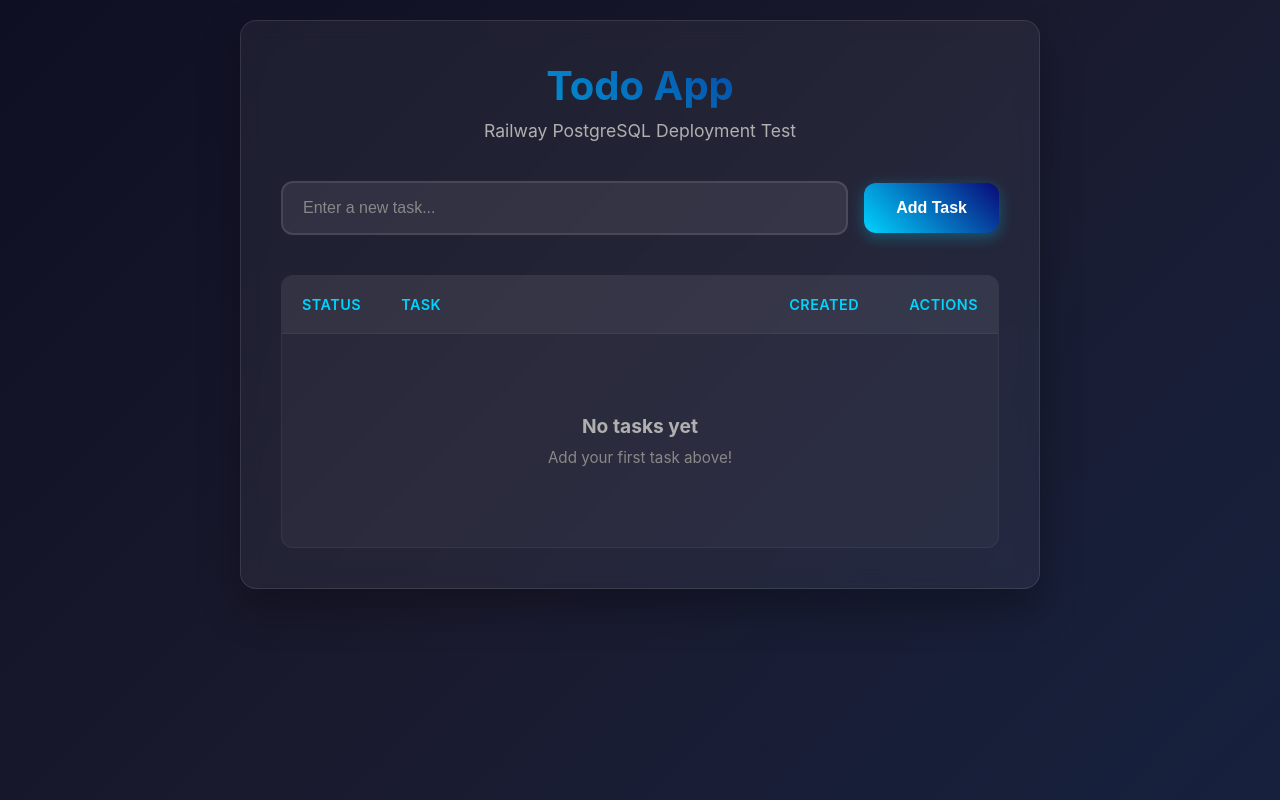
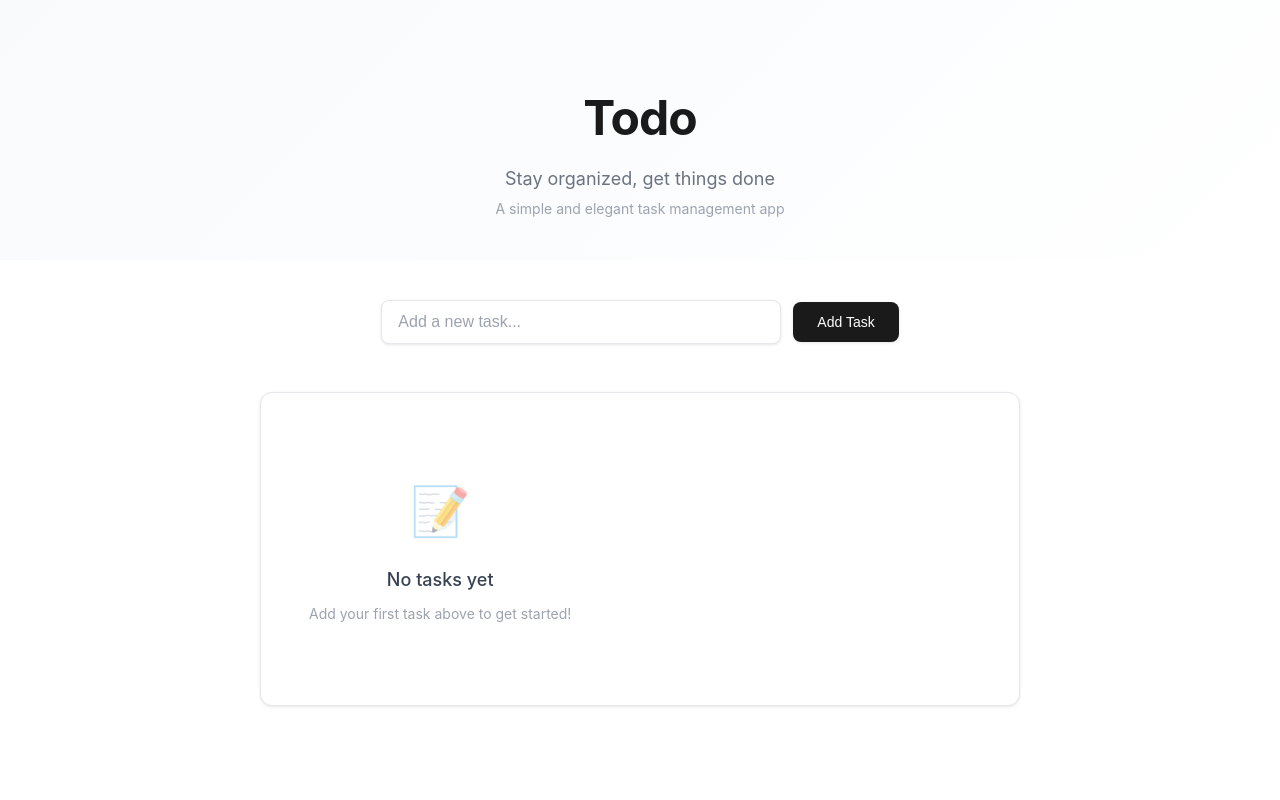
Before and after one commit to radiantsolutions-lab/todo, a Flask app: page / in a window 1280 px wide. Run offline with Flask 3, Linux system fonts and the light colour scheme; data that the repository does not hold is empty.

Commit message:
Redesign UI to match modern aesthetic - clean white design, modern typography, subtle shadows

```diff
--- a/templates/index.html
+++ b/templates/index.html
@@ -3,7 +3,7 @@
 <head>
     <meta charset="UTF-8">
     <meta name="viewport" content="width=device-width, initial-scale=1.0">
-    <title>Todo App - Railway Deployment Test</title>
+    <title>Todo App</title>
     <style>
         * {
             margin: 0;
@@ -12,153 +12,157 @@
         }
 
         body {
-            font-family: -apple-system, BlinkMacSystemFont, 'Segoe UI', Roboto, Oxygen, Ubuntu, Cantarell, sans-serif;
-            background: linear-gradient(135deg, #0f0f23 0%, #1a1a2e 50%, #16213e 100%);
-            color: #ffffff;
+            font-family: -apple-system, BlinkMacSystemFont, 'SF Pro Display', 'SF Pro Text', 'Helvetica Neue', Helvetica, Arial, sans-serif;
+            background: #ffffff;
+            color: #1a1a1a;
             min-height: 100vh;
-            padding: 20px;
+            line-height: 1.6;
         }
 
-        .container {
+        .header {
+            text-align: center;
+            padding: 80px 20px 40px;
+            background: linear-gradient(135deg, #f8fafc 0%, #ffffff 100%);
+        }
+
+        .logo {
+            font-size: 3rem;
+            font-weight: 700;
+            color: #1a1a1a;
+            margin-bottom: 8px;
+            letter-spacing: -0.02em;
+        }
+
+        .tagline {
+            font-size: 1.125rem;
+            color: #6b7280;
+            font-weight: 400;
+            margin-bottom: 4px;
+        }
+
+        .description {
+            font-size: 0.875rem;
+            color: #9ca3af;
+            font-weight: 400;
+        }
+
+        .main-content {
             max-width: 800px;
             margin: 0 auto;
-            background: rgba(255, 255, 255, 0.05);
-            border-radius: 16px;
-            padding: 40px;
-            backdrop-filter: blur(10px);
-            border: 1px solid rgba(255, 255, 255, 0.1);
-            box-shadow: 0 20px 40px rgba(0, 0, 0, 0.3);
+            padding: 40px 20px;
         }
 
-        h1 {
-            font-size: 2.5rem;
-            font-weight: 700;
-            text-align: center;
-            margin-bottom: 10px;
-            background: linear-gradient(45deg, #00d4ff, #090979);
-            -webkit-background-clip: text;
-            -webkit-text-fill-color: transparent;
-            background-clip: text;
-        }
-
-        .subtitle {
-            text-align: center;
-            color: #b0b0b0;
-            margin-bottom: 40px;
-            font-size: 1.1rem;
-        }
-
-        .input-group {
+        .input-section {
+            margin-bottom: 48px;
             display: flex;
-            gap: 16px;
-            margin-bottom: 40px;
+            gap: 12px;
             align-items: center;
+            justify-content: center;
         }
 
         .task-input {
             flex: 1;
-            padding: 16px 20px;
-            background: rgba(255, 255, 255, 0.08);
-            border: 2px solid rgba(255, 255, 255, 0.1);
-            border-radius: 12px;
-            color: #ffffff;
+            max-width: 400px;
+            padding: 12px 16px;
+            border: 1px solid #e5e7eb;
+            border-radius: 8px;
             font-size: 1rem;
-            transition: all 0.3s ease;
+            background: #ffffff;
+            color: #1a1a1a;
             outline: none;
+            transition: all 0.2s ease;
+            box-shadow: 0 1px 3px rgba(0, 0, 0, 0.1);
         }
 
         .task-input:focus {
-            border-color: #00d4ff;
-            background: rgba(255, 255, 255, 0.12);
-            box-shadow: 0 0 20px rgba(0, 212, 255, 0.3);
+            border-color: #3b82f6;
+            box-shadow: 0 0 0 3px rgba(59, 130, 246, 0.1);
         }
 
         .task-input::placeholder {
-            color: #888888;
+            color: #9ca3af;
         }
 
         .add-btn {
-            padding: 16px 32px;
-            background: linear-gradient(45deg, #00d4ff, #090979);
+            padding: 12px 24px;
+            background: #1a1a1a;
+            color: #ffffff;
             border: none;
-            border-radius: 12px;
-            color: #ffffff;
-            font-size: 1rem;
-            font-weight: 600;
+            border-radius: 8px;
+            font-size: 0.875rem;
+            font-weight: 500;
             cursor: pointer;
-            transition: all 0.3s ease;
-            box-shadow: 0 4px 15px rgba(0, 212, 255, 0.3);
+            transition: all 0.2s ease;
+            box-shadow: 0 1px 3px rgba(0, 0, 0, 0.1);
         }
 
         .add-btn:hover {
-            transform: translateY(-2px);
-            box-shadow: 0 8px 25px rgba(0, 212, 255, 0.4);
+            background: #374151;
+            transform: translateY(-1px);
+            box-shadow: 0 4px 12px rgba(0, 0, 0, 0.15);
         }
 
         .add-btn:active {
             transform: translateY(0);
         }
 
-        .table-container {
-            background: rgba(255, 255, 255, 0.03);
+        .tasks-section {
+            background: #ffffff;
             border-radius: 12px;
+            border: 1px solid #e5e7eb;
             overflow: hidden;
-            border: 1px solid rgba(255, 255, 255, 0.05);
+            box-shadow: 0 1px 3px rgba(0, 0, 0, 0.1);
         }
 
-        table {
-            width: 100%;
-            border-collapse: collapse;
+        .tasks-list {
+            margin: 0;
+            padding: 0;
+            list-style: none;
         }
 
-        th, td {
-            padding: 20px;
-            text-align: left;
-            border-bottom: 1px solid rgba(255, 255, 255, 0.05);
+        .task-item {
+            display: flex;
+            align-items: center;
+            justify-content: space-between;
+            padding: 16px 24px;
+            border-bottom: 1px solid #f3f4f6;
+            transition: background-color 0.2s ease;
         }
 
-        th {
-            background: rgba(255, 255, 255, 0.05);
-            font-weight: 600;
-            color: #00d4ff;
-            font-size: 0.9rem;
-            text-transform: uppercase;
-            letter-spacing: 0.5px;
-        }
-
-        td {
-            color: #e0e0e0;
-            font-size: 0.95rem;
-        }
-
-        tr:last-child td {
+        .task-item:last-child {
             border-bottom: none;
         }
 
-        tr:hover {
-            background: rgba(255, 255, 255, 0.02);
+        .task-item:hover {
+            background: #f9fafb;
         }
 
-        .task-text {
+        .task-content {
             display: flex;
             align-items: center;
             gap: 12px;
+            flex: 1;
         }
 
         .checkbox {
-            width: 18px;
-            height: 18px;
+            width: 16px;
+            height: 16px;
+            border: 2px solid #d1d5db;
             border-radius: 4px;
-            border: 2px solid rgba(255, 255, 255, 0.3);
-            background: rgba(255, 255, 255, 0.05);
+            background: #ffffff;
             cursor: pointer;
-            transition: all 0.3s ease;
+            transition: all 0.2s ease;
             position: relative;
+            flex-shrink: 0;
+        }
+
+        .checkbox:hover {
+            border-color: #9ca3af;
         }
 
         .checkbox.completed {
-            background: linear-gradient(45deg, #00d4ff, #090979);
-            border-color: #00d4ff;
+            background: #3b82f6;
+            border-color: #3b82f6;
         }
 
         .checkbox.completed::after {
@@ -168,50 +172,75 @@
             left: 50%;
             transform: translate(-50%, -50%);
             color: white;
-            font-size: 12px;
+            font-size: 10px;
             font-weight: bold;
         }
 
-        .completed {
+        .task-text {
+            font-size: 0.875rem;
+            color: #1f2937;
+            flex: 1;
+        }
+
+        .task-text.completed {
             text-decoration: line-through;
-            opacity: 0.6;
+            color: #9ca3af;
+        }
+
+        .task-meta {
+            font-size: 0.75rem;
+            color: #6b7280;
+            flex-shrink: 0;
         }
 
         .delete-btn {
-            background: rgba(255, 0, 0, 0.1);
-            border: 1px solid rgba(255, 0, 0, 0.3);
-            color: #ff6b6b;
-            border-radius: 8px;
-            padding: 8px 16px;
+            background: none;
+            border: none;
+            color: #ef4444;
             cursor: pointer;
-            transition: all 0.3s ease;
-            font-size: 0.85rem;
+            padding: 4px;
+            border-radius: 4px;
+            transition: all 0.2s ease;
+            font-size: 0.875rem;
+            flex-shrink: 0;
         }
 
         .delete-btn:hover {
-            background: rgba(255, 0, 0, 0.2);
-            border-color: #ff6b6b;
+            background: #fef2f2;
+            color: #dc2626;
         }
 
         .empty-state {
             text-align: center;
-            padding: 60px 20px;
-            color: #888888;
+            padding: 64px 24px;
+            color: #6b7280;
         }
 
-        .empty-state h3 {
-            margin-bottom: 10px;
-            font-size: 1.2rem;
-            color: #b0b0b0;
+        .empty-state-icon {
+            font-size: 3rem;
+            margin-bottom: 16px;
+            opacity: 0.5;
+        }
+
+        .empty-state-title {
+            font-size: 1.125rem;
+            font-weight: 500;
+            margin-bottom: 8px;
+            color: #374151;
+        }
+
+        .empty-state-description {
+            font-size: 0.875rem;
+            color: #9ca3af;
         }
 
         .loading {
             display: inline-block;
-            width: 20px;
-            height: 20px;
-            border: 2px solid rgba(255, 255, 255, 0.3);
+            width: 16px;
+            height: 16px;
+            border: 2px solid #e5e7eb;
             border-radius: 50%;
-            border-top-color: #00d4ff;
+            border-top-color: #3b82f6;
             animation: spin 1s ease-in-out infinite;
         }
 
@@ -219,52 +248,63 @@
             to { transform: rotate(360deg); }
         }
 
-        @media (max-width: 768px) {
-            .container {
-                padding: 20px;
-                margin: 10px;
+        @media (max-width: 640px) {
+            .header {
+                padding: 60px 20px 30px;
             }
 
-            .input-group {
-                flex-direction: column;
-                gap: 12px;
+            .logo {
+                font-size: 2.5rem;
             }
 
-            .add-btn {
+            .main-content {
+                padding: 24px 16px;
+            }
+
+            .input-section {
+                flex-direction: column;
+                gap: 8px;
+            }
+
+            .task-input {
+                max-width: none;
                 width: 100%;
             }
 
-            th, td {
-                padding: 12px;
-                font-size: 0.9rem;
+            .task-item {
+                padding: 12px 16px;
+                flex-direction: column;
+                align-items: flex-start;
+                gap: 8px;
+            }
+
+            .task-content {
+                width: 100%;
+            }
+
+            .task-meta {
+                font-size: 0.75rem;
             }
         }
     </style>
 </head>
 <body>
-    <div class="container">
-        <h1>Todo App</h1>
-        <p class="subtitle">Railway PostgreSQL Deployment Test</p>
+    <div class="header">
+        <h1 class="logo">Todo</h1>
+        <p class="tagline">Stay organized, get things done</p>
+        <p class="description">A simple and elegant task management app</p>
+    </div>
 
-        <div class="input-group">
-            <input type="text" id="taskInput" class="task-input" placeholder="Enter a new task..." maxlength="200">
+    <div class="main-content">
+        <div class="input-section">
+            <input type="text" id="taskInput" class="task-input" placeholder="Add a new task..." maxlength="200">
             <button id="addBtn" class="add-btn">Add Task</button>
         </div>
 
-        <div class="table-container">
-            <table id="todoTable">
-                <thead>
-                    <tr>
-                        <th style="width: 60px;">Status</th>
-                        <th>Task</th>
-                        <th style="width: 120px;">Created</th>
-                        <th style="width: 100px;">Actions</th>
-                    </tr>
-                </thead>
-                <tbody id="todoList">
-                    <!-- Tasks will be loaded here -->
-                </tbody>
-            </table>
+        <div class="tasks-section">
+            <ul id="todoList" class="tasks-list">
+                <!-- Tasks will be loaded here -->
+            </ul>
         </div>
     </div>
 
@@ -352,35 +392,32 @@
         function renderTodos(todos) {
             if (todos.length === 0) {
                 todoList.innerHTML = `
-                    <tr>
-                        <td colspan="4">
-                            <div class="empty-state">
-                                <h3>No tasks yet</h3>
-                                <p>Add your first task above!</p>
-                            </div>
-                        </td>
-                    </tr>
+                    <li class="task-item">
+                        <div class="empty-state">
+                            <div class="empty-state-icon">📝</div>
+                            <div class="empty-state-title">No tasks yet</div>
+                            <div class="empty-state-description">Add your first task above to get started!</div>
+                        </div>
+                    </li>
                 `;
                 return;
             }
 
             todoList.innerHTML = todos.map(todo => `
-                <tr>
-                    <td>
+                <li class="task-item">
+                    <div class="task-content">
                         <div class="checkbox ${todo.completed ? 'completed' : ''}"
                              onclick="toggleTask(${todo.id}, ${todo.completed})">
                         </div>
-                    </td>
-                    <td>
                         <span class="task-text ${todo.completed ? 'completed' : ''}">
                             ${todo.task}
                         </span>
-                    </td>
-                    <td>${new Date(todo.created_at).toLocaleDateString()}</td>
-                    <td>
-                        <button class="delete-btn" onclick="deleteTask(${todo.id})">Delete</button>
-                    </td>
-                </tr>
+                    </div>
+                    <div class="task-meta">
+                        ${new Date(todo.created_at).toLocaleDateString()}
+                    </div>
+                    <button class="delete-btn" onclick="deleteTask(${todo.id})">×</button>
+                </li>
             `).join('');
         }
     </script>
```
